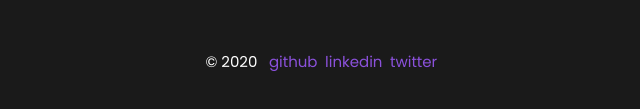
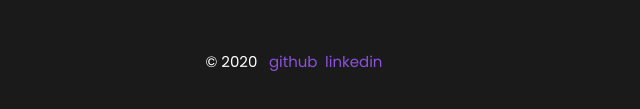
Before and after one commit to scottosmith/sos-blog, a Gatsby site: page / in a window 1280 px wide. Shown: the part 189-298 px from the top of the page, 159-799 px from the left. Built offline with nearby package versions, Linux system fonts and the light colour scheme; Gatsby itself is replaced by a stand-in of ours; some packages are replaced by stand-ins of ours.

Commit message:
Remove twitter link

```diff
--- a/src/components/layout.js
+++ b/src/components/layout.js
@@ -65,7 +65,6 @@ const Layout = ({ location, title, children }) => {
         <div className="footer-links">
             <a href="https://github.com/scottosmith" rel="noreferrer" className="link" target="_blank">github</a>
             <a href="https://www.linkedin.com/in/sos314" rel="noreferrer" className="link" target="_blank">linkedin</a>
-            <a href="https://twitter.com/nobodycares314" rel="noreferrer" className="link" target="_blank">twitter</a>
         </div>
       </footer>
     </div>
```
